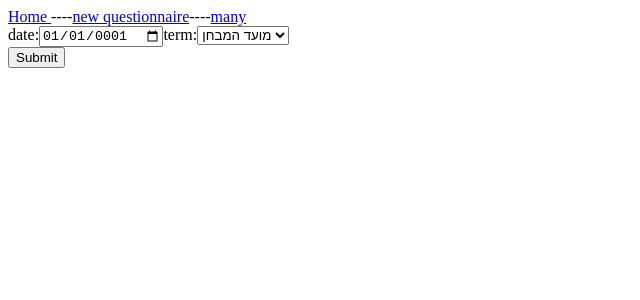
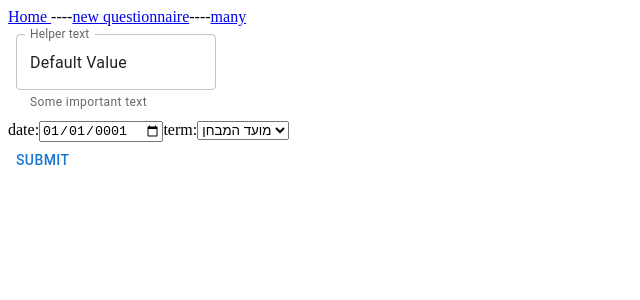
Before and after one commit to hoandbh/Client, a React (Create React App) app: page /questionnaire/new in a window 1280 px wide. Shown: the top 300 px of the page, without its empty margins (0-640 px from the left). Built offline with nearby package versions, Linux system fonts and the light colour scheme.

Commit message:
material ui

```diff
--- a/package.json
+++ b/package.json
@@ -3,6 +3,8 @@
   "version": "0.1.0",
   "private": true,
   "dependencies": {
+    "@emotion/react": "^11.10.6",
+    "@emotion/styled": "^11.10.6",
     "@mui/material": "^5.11.12",
     "@mui/styled-engine-sc": "^5.11.11",
     "@testing-library/jest-dom": "^5.16.5",
--- a/src/pages/Coordinators/Questionnaire/New.jsx
+++ b/src/pages/Coordinators/Questionnaire/New.jsx
@@ -1,6 +1,12 @@
 import Axios from 'axios'
 import React, { useRef } from 'react';
 import {useNavigate} from 'react-router-dom';
+// import { TextField } from "@material-ui/core";
+// import Box from '@mui/material/Box';
+// import TextField from '@mui/material/TextField';
+
+import { Button, Box, TextField } from '@mui/material';
+// import { styled } from '@mui/material/styles';
 
 const New = () => {
   const dateRef = useRef('');
@@ -30,7 +36,23 @@ const New = () => {
   };
 
   return <>
-
+  <Box
+      component="form"
+      sx={{
+        '& .MuiTextField-root': { m: 1, width: '25ch' },
+      }}
+      noValidate
+      autoComplete="off"
+    >
+    <div>
+      <TextField
+          id="outlined-helperText"
+          label="Helper text"
+          defaultValue="Default Value"
+          helperText="Some important text"
+        />
+      </div>
+    </Box>
     <form onSubmit={handleSubmit}>
       <label>
         date:
@@ -48,7 +70,7 @@ const New = () => {
           <option value={'E'}>מועד מיוחד</option>
           </select> <br/>
       </label>
-        <button type="submit">Submit</button>
+        <Button type="submit">Submit</Button>
     </form>
   </>
 }
--- a/src/pages/Coordinators/Questionnaire/Part.jsx
+++ b/src/pages/Coordinators/Questionnaire/Part.jsx
@@ -1,6 +1,7 @@
 import Question from "./Question";
 import Axios from 'axios';
 import { useState } from "react";
+import { Button } from '@mui/material';
 
 const Part = (props) => {
 
@@ -32,7 +33,7 @@ return <>
     {questions && <ul>
         {questions.map((qst) => <li><Question question={qst} /></li>)}
     </ul>}
-    <button onClick={addQuestion}>add question to part {part.serial_number}</button>
+    <Button onClick={addQuestion}>add question to part {part.serial_number}</Button>
 </>
 }
 
--- a/src/pages/Coordinators/Questionnaire/Single.jsx
+++ b/src/pages/Coordinators/Questionnaire/Single.jsx
@@ -2,6 +2,7 @@ import { useEffect, useState } from "react";
 import { useLocation } from "react-router-dom";
 import Axios from "axios";
 import Part from './Part';
+import { Button } from '@mui/material';
 
 const Single = () => {
 
@@ -57,11 +58,11 @@ const Single = () => {
     <h1>single component {id}</h1>
     {data && <h4>date: {new Date(data.date).toLocaleDateString()}</h4>}
     {data && <h4>owner: {data.owner}</h4>}
-    {data && <h4>Term: {data.term}</h4>}
     {data && data.parts_in_questionnaire && <ul>
       {data.parts_in_questionnaire.map((part) => <li><Part part={part} /></li>)}
     </ul>}
-    <button onClick={addPart}>add part</button>
+    <Button  variant="contained" onClick={addPart}>add part</Button>
+
   </>
 }
 
```
Also changed, not shown: 1 other file (tests, documents, lock files or other folders).
